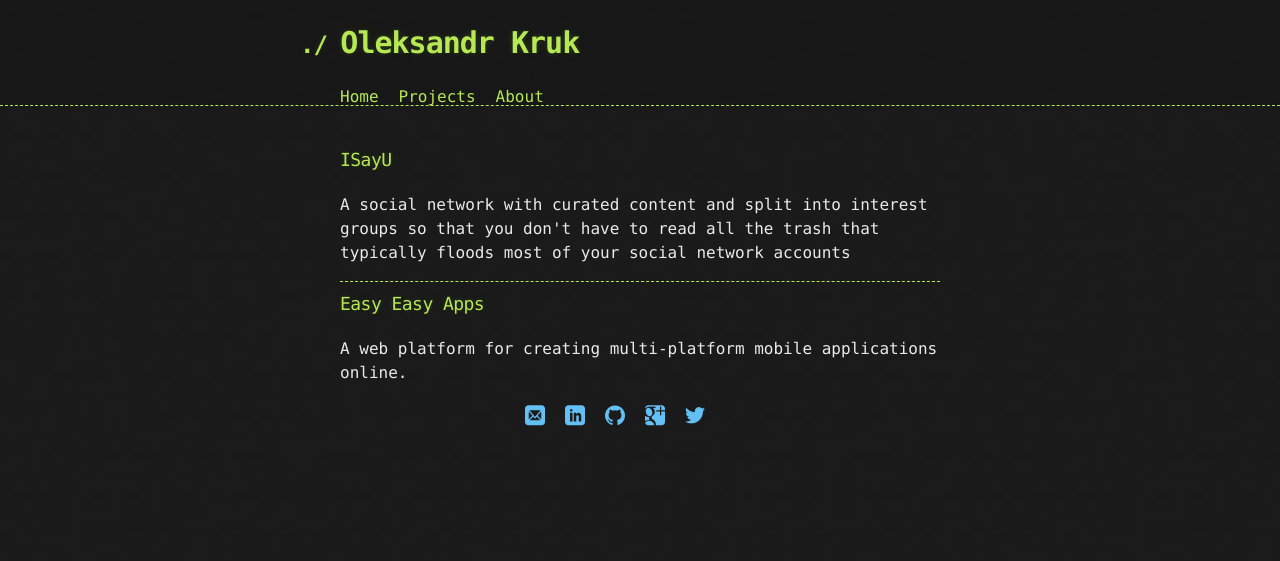
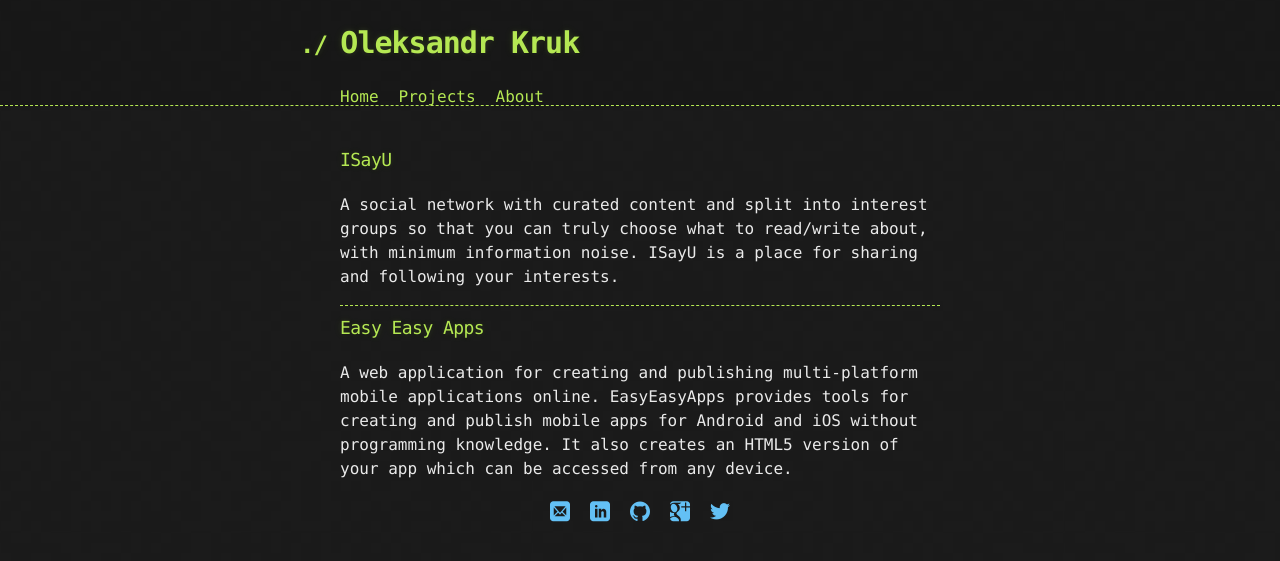
Before and after one commit to 0mega/0mega.github.io, a Jekyll site: the page built from projects.html, in a window 1280 px wide. Shown: the top 561 px of the page. Built offline with Jekyll 4.4.1, drawn with Linux system fonts in a browser that asks for light colours.

Commit message:
change projects' description center social icons

```diff
--- a/projects.html
+++ b/projects.html
@@ -10,8 +10,9 @@ layout: default
         </h3>
     </a>
     <p>
-        A social network with curated content and split into interest groups so that you don't have to
-        read all the trash that typically floods most of your social network accounts
+        A social network with curated content and split into interest groups so that you can truly choose
+        what to read/write about, with minimum information noise. ISayU is a place for sharing and following
+        your interests.
     </p>
     <hr />
 
@@ -21,7 +22,9 @@ layout: default
         </h3>
     </a>
     <p>
-        A web platform for creating multi-platform mobile applications online.
+        A web application for creating and publishing multi-platform mobile applications online. EasyEasyApps provides
+        tools for creating and publish mobile apps for Android and iOS without programming knowledge. It also
+        creates an HTML5 version of your app which can be accessed from any device.
     </p>
 
 </section>
--- a/stylesheets/stylesheet.css
+++ b/stylesheets/stylesheet.css
@@ -237,11 +237,14 @@ a {
 */
 
 .links {
-  width: 250px;
+  display: table;
   margin: 0 auto;
+  /*clear: both;*/
+  text-align: center;
 }
 
 .link {
+  text-align: center;
   position: relative;
   float: left;
   padding: 0 10px 0 10px;
```
